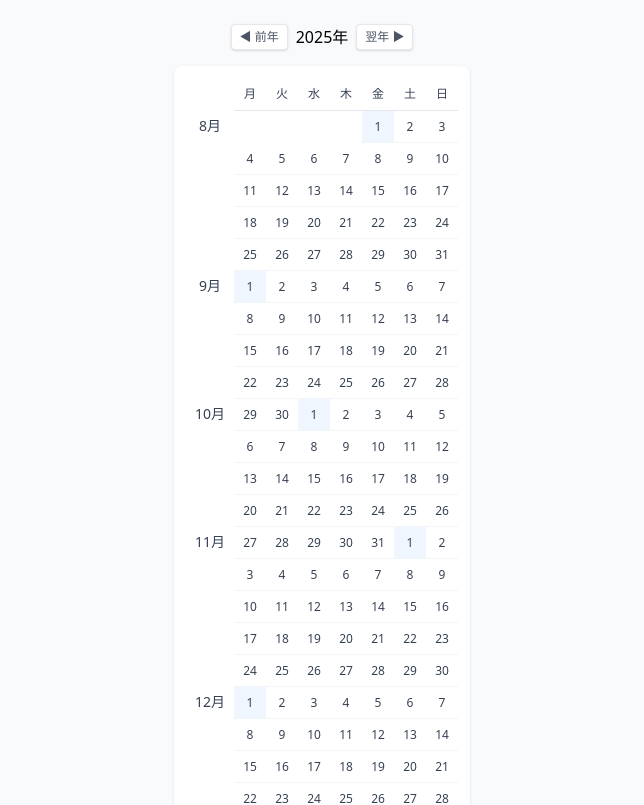
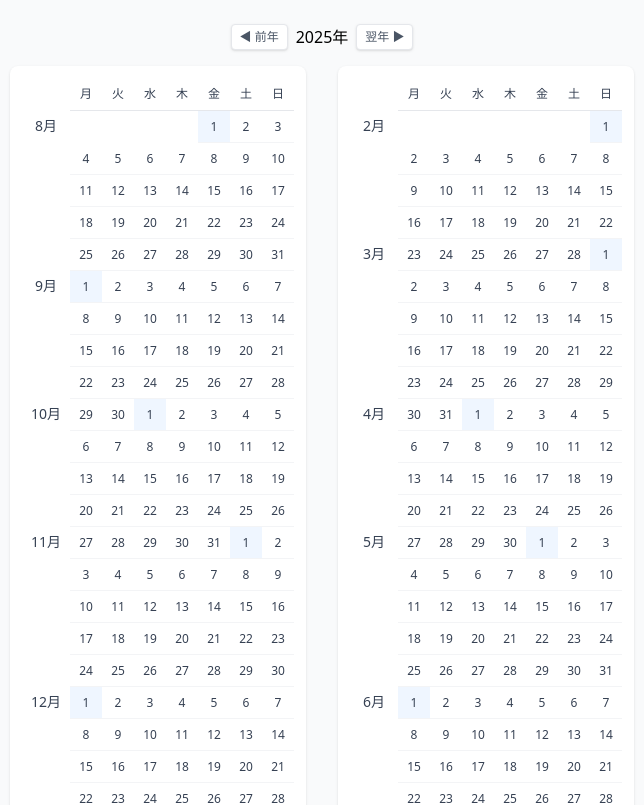
Before and after one commit to okonomi/period-calendar, a React (Vite) app: page / in a window 1280 px wide. Shown: the top 805 px of the page, without its empty margins (318-962 px from the left). Built offline with nearby package versions, Linux system fonts and the light colour scheme.

Commit message:
feat: enhance calendar layout for improved visibility of first and second halves

```diff
--- a/src/App.tsx
+++ b/src/App.tsx
@@ -18,11 +18,15 @@
   return (
     <div className="min-h-screen bg-gray-50">
       <div className="container mx-auto px-2 py-6">
-        <div className="max-w-2xl mx-auto">
+        <div className="max-w-5xl mx-auto">
           <YearSelector year={selectedYear} onPrevYear={handlePrevYear} onNextYear={handleNextYear} />
-          <Calendar dates={firstHalfDates} />
-          <div className="mt-8">
-            <Calendar dates={secondHalfDates} />
+          <div className="flex gap-8 justify-center">
+            <div className="shrink">
+              <Calendar dates={firstHalfDates} />
+            </div>
+            <div className="shrink">
+              <Calendar dates={secondHalfDates} />
+            </div>
           </div>
         </div>
       </div>
```
